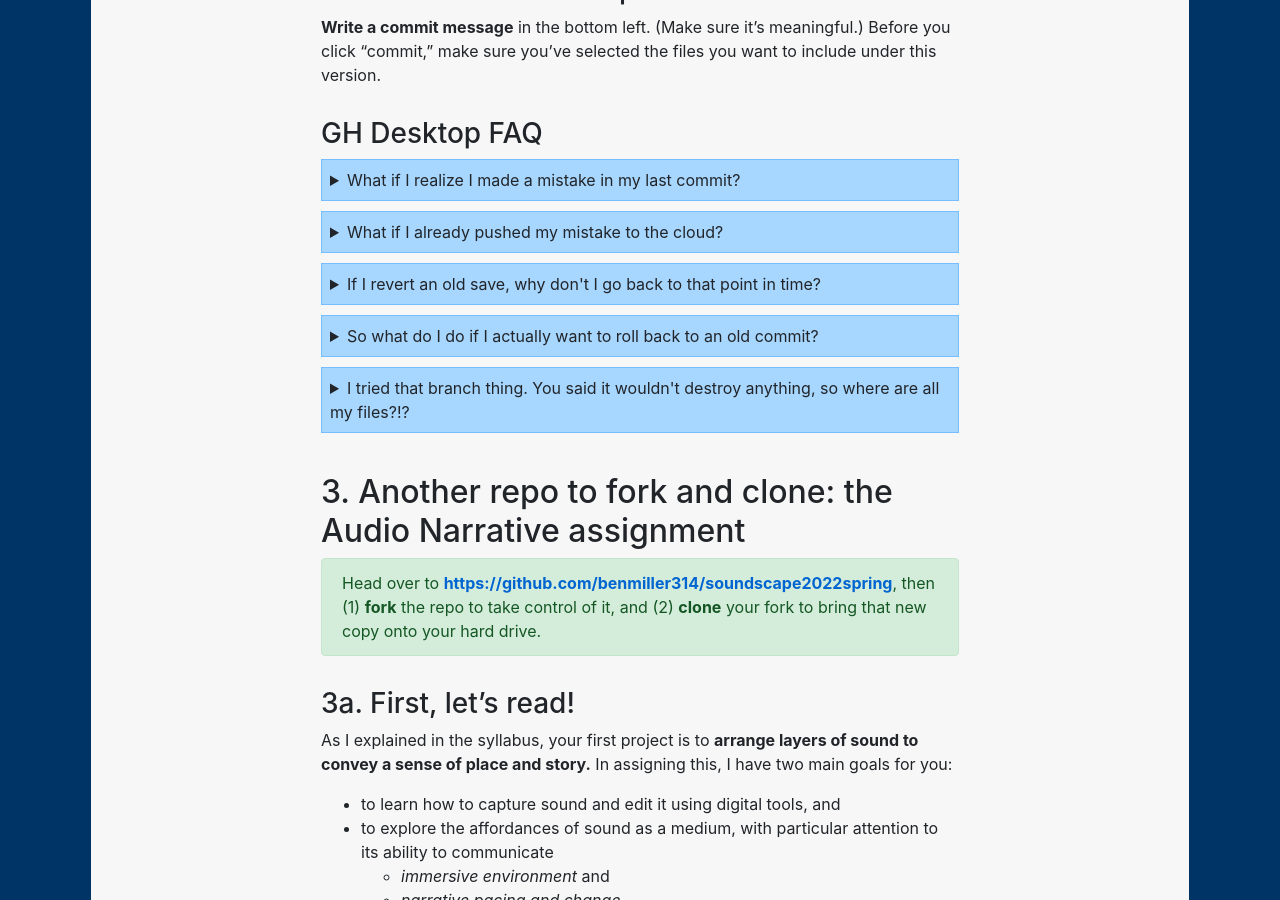
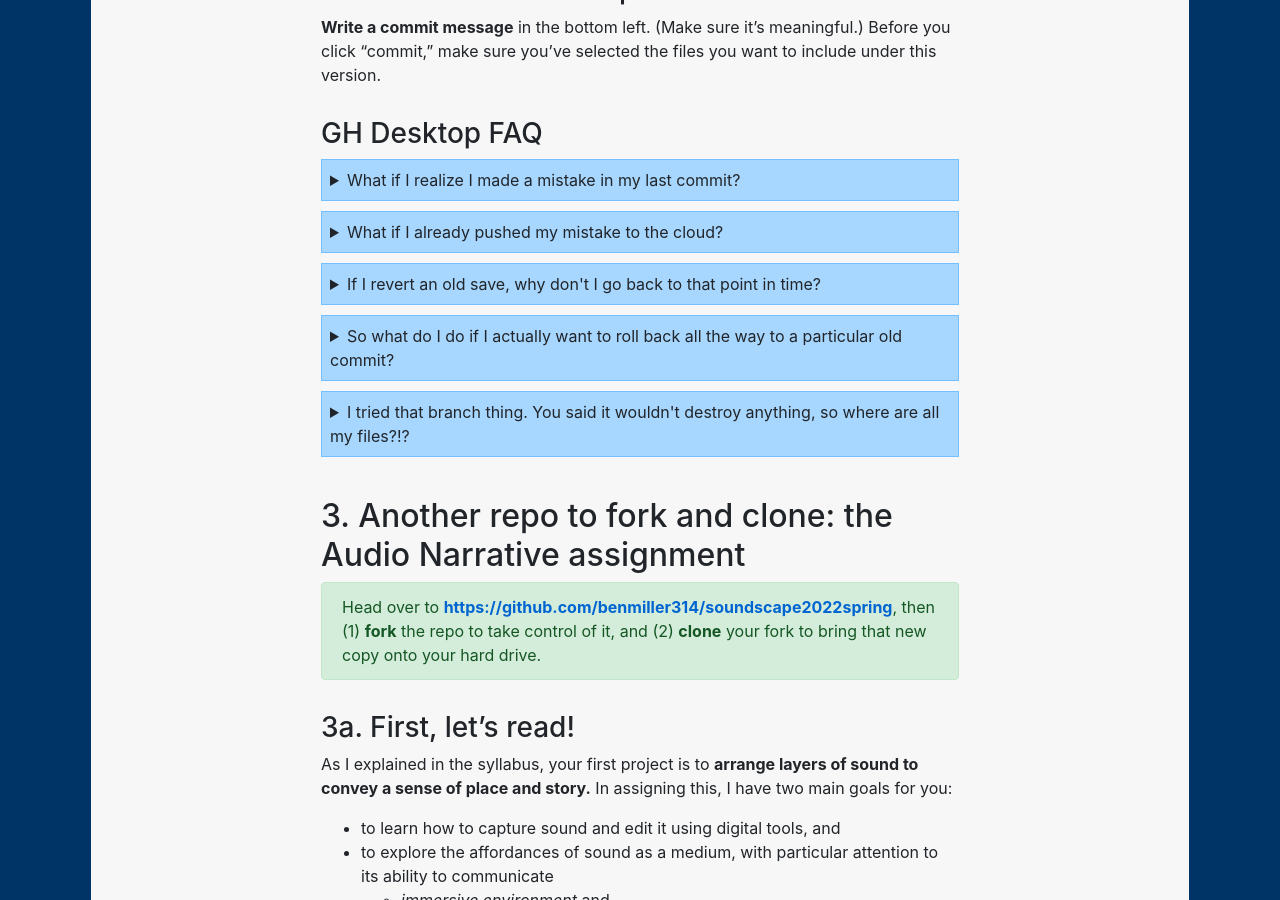
Before and after one commit to benmiller314/cdm2022spring, a Jekyll site: the page built from plans/lesson-03.md, in a window 1280 px wide and 900 px high, scrolled down 2983 px. Built offline with Jekyll 4.4.1, drawn with Linux system fonts in a browser that asks for light colours; our own code applies the rules of GitHub Pages for plain Markdown files.

Commit message:
activate lesson 3
and give more explicit instruction in "revert" FAQ

```diff
--- a/plans/lesson-03 .md
+++ b/plans/lesson-03.md
@@ -127,15 +127,15 @@
 </details>
 <details><summary>What if I already pushed my mistake to the cloud?</summary>
 
-That's trickier. Here, to undo, you're probably going to need to add. While there are ways to "alter history," they're a little riskier than just reverting.
+That's trickier. Here, to undo, you're probably going to need to add. While there are ways to "alter history," they're a little riskier than just reverting. Instead, you'll need to "revert" the change, which results in a new commit. (In GH Desktop, you can again find this in the right-click menu of the History tab.)
+</details>
 
-</details>
 <details><summary>If I revert an old save, why don't I go back to that point in time?</summary>
 
 Remember that each commit is a record of the **difference** between two states. So by reverting that difference, you're undoing that particular change. (This can be beneficial!)
 
 </details>
-<details><summary>So what do I do if I actually want to roll back to an old commit?</summary>
+<details><summary>So what do I do if I actually want to roll back all the way to a particular old commit?</summary>
 
 The easiest option is to right-click that point in the History, then choose "create branch from this commit." You'll find yourself in a workspace identical to that point in time... but without destroying the work you've done since.
 
```
